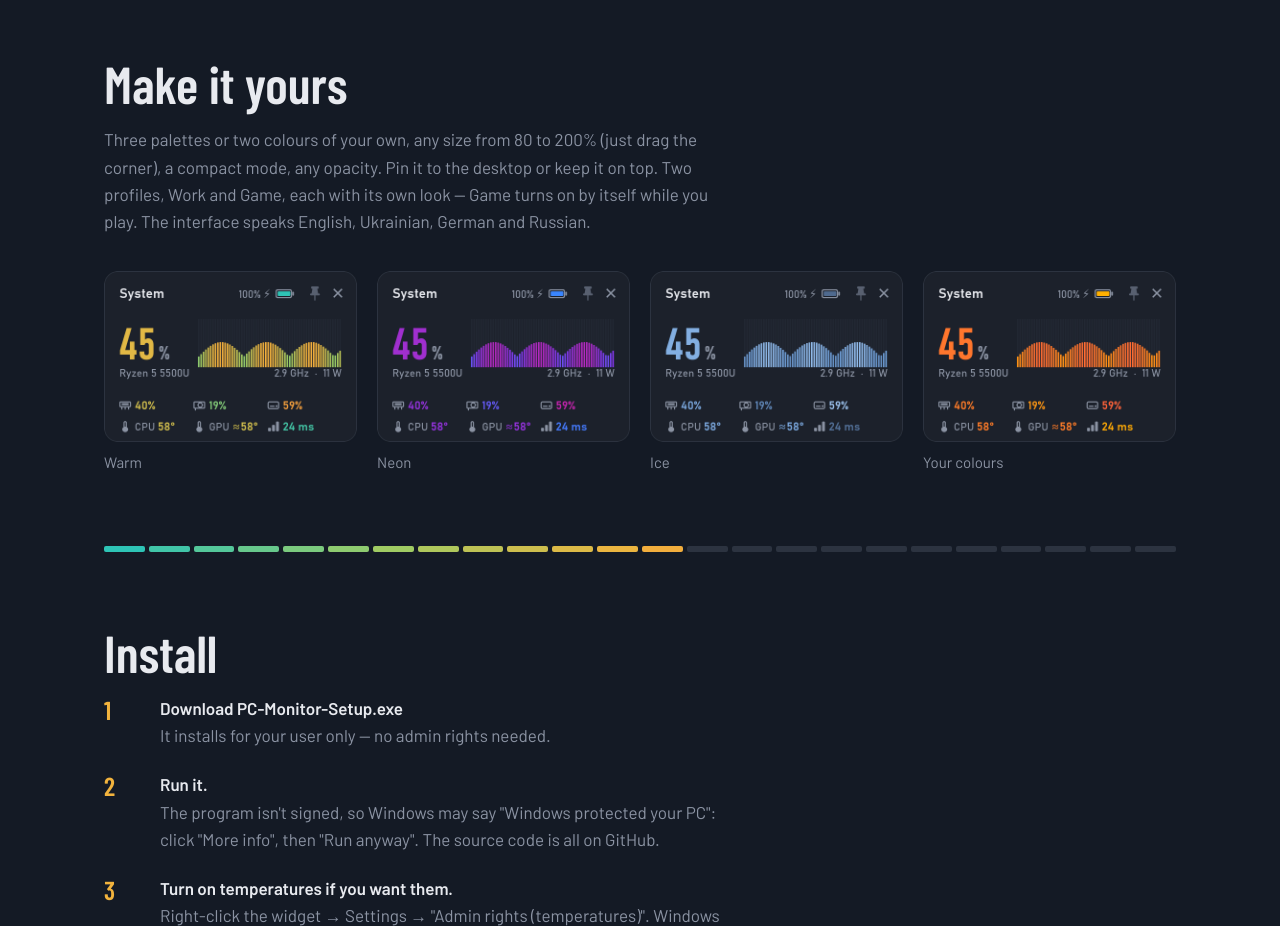
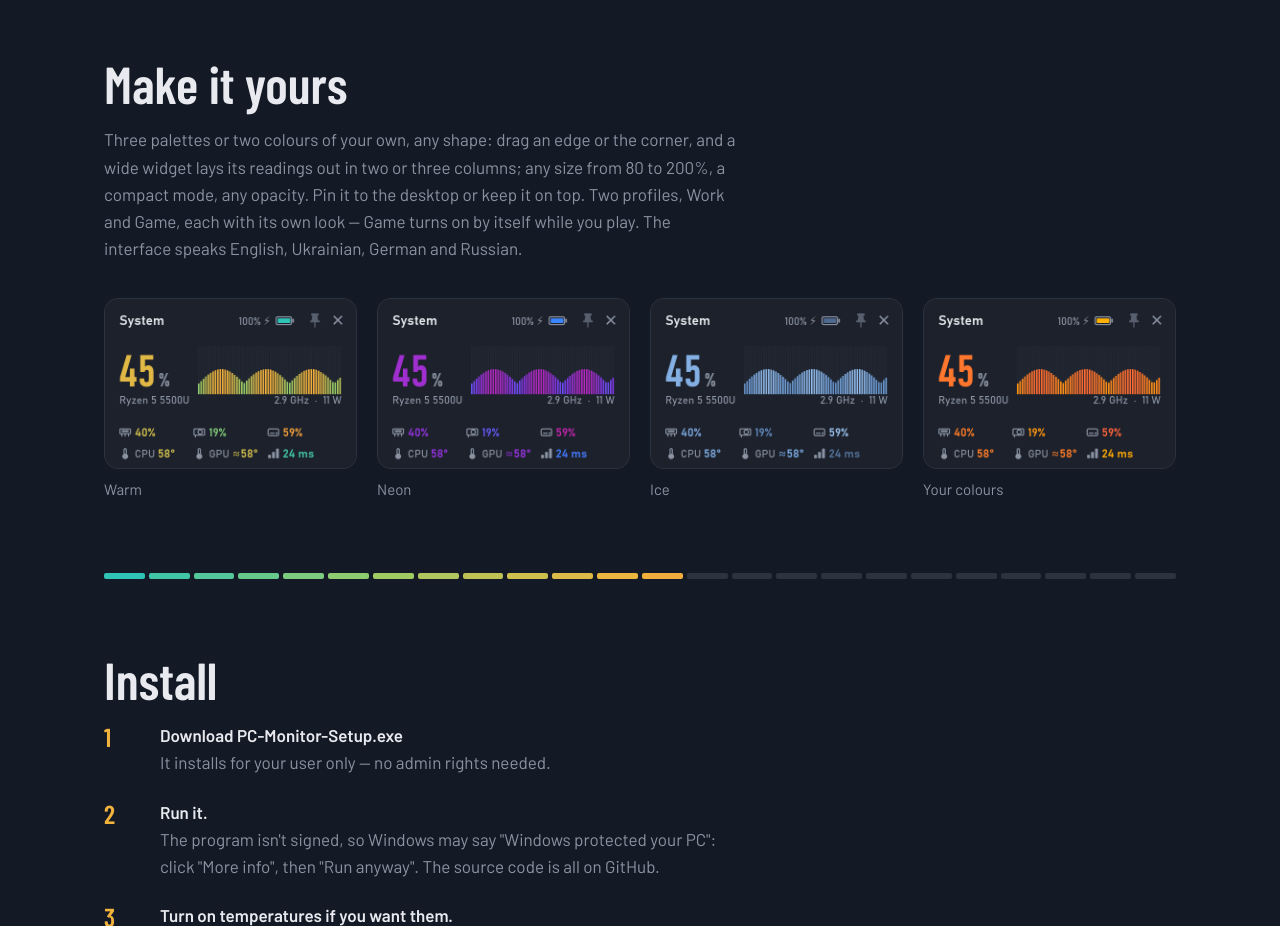
Before and after one commit to vladZah403/pc-widget, a plain HTML site: page docs/index.html in a window 1280 px wide. Shown: the part 2020-2946 px from the top of the page. Drawn offline with nearby package versions, Linux system fonts and the light colour scheme.

Commit message:
A wide widget lays its rows out in 2 or 3 columns
- Rows come in three groups (resources, sensors, network); from 2 x 264 px wide
  they go side by side in 2 columns (the split with the shorter tallest
  column), from 3 x 264 in 3, with a thin line between columns; the CPU block
  and the footer span the whole width; width now up to 900 px
- Columns draw through an x offset in _ss and shifted texts / click boxes, so
  every row's drawing code stays as it was; column heads are levelled
- README, site and the 1.7 notes describe shapes and columns

Co-Authored-By: Claude Opus 5.5 <noreply@anthropic.com>

```diff
--- a/docs/index.html
+++ b/docs/index.html
@@ -234,7 +234,7 @@
 
 <section>
   <h2>Make it yours</h2>
-  <p>Three palettes or two colours of your own, any size from 80 to 200% (just drag the corner), a compact mode, any opacity. Pin it to the desktop or keep it on top. Two profiles, Work and Game, each with its own look — Game turns on by itself while you play. The interface speaks English, Ukrainian, German and Russian.</p>
+  <p>Three palettes or two colours of your own, any shape: drag an edge or the corner, and a wide widget lays its readings out in two or three columns; any size from 80 to 200%, a compact mode, any opacity. Pin it to the desktop or keep it on top. Two profiles, Work and Game, each with its own look — Game turns on by itself while you play. The interface speaks English, Ukrainian, German and Russian.</p>
   <div class="themes">
     <figure><img src="img/theme-heat.png" alt="Compact widget, Warm palette"><figcaption>Warm</figcaption></figure>
     <figure><img src="img/theme-neon.png" alt="Compact widget, Neon palette"><figcaption>Neon</figcaption></figure>
```
Also changed, not shown: 4 other files.
